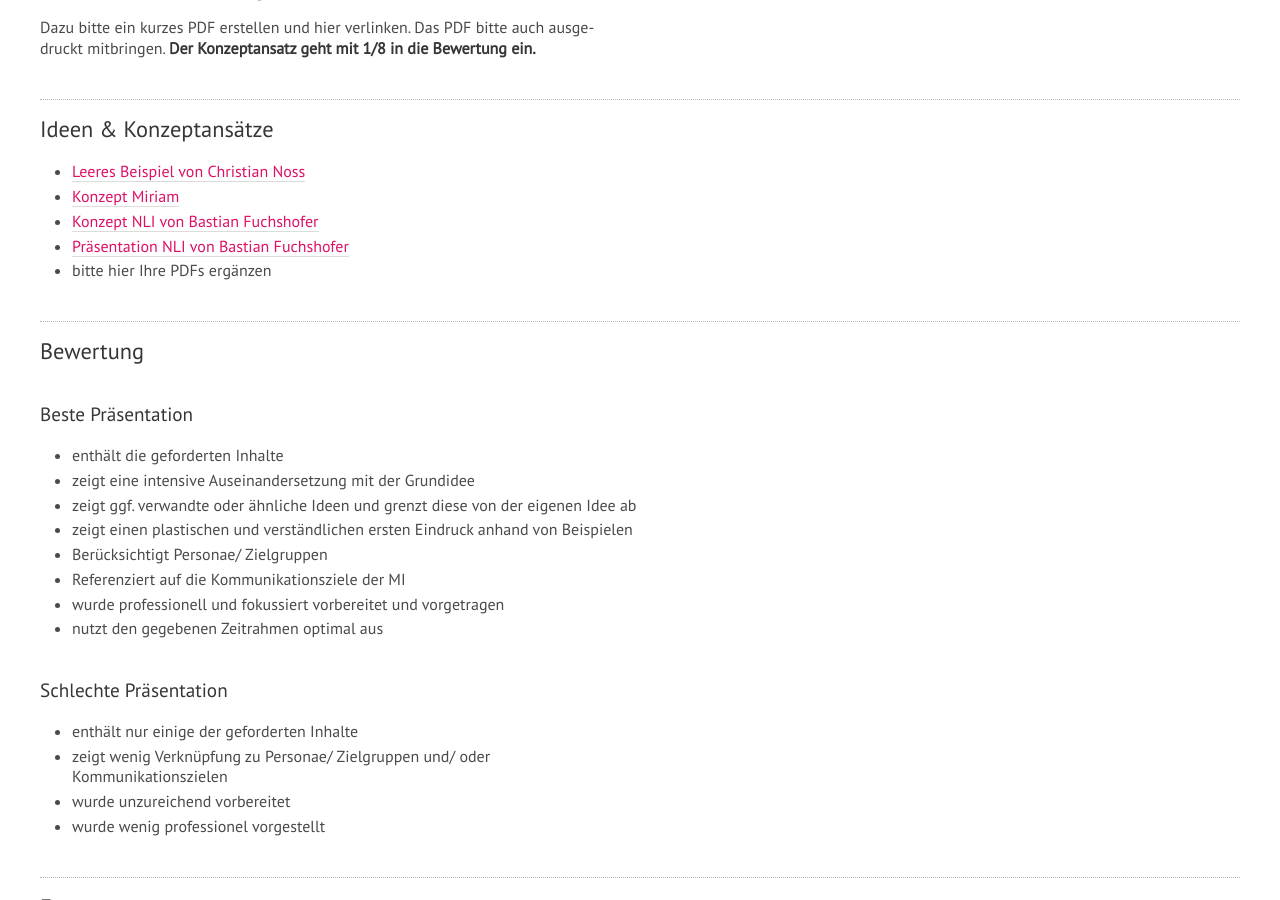
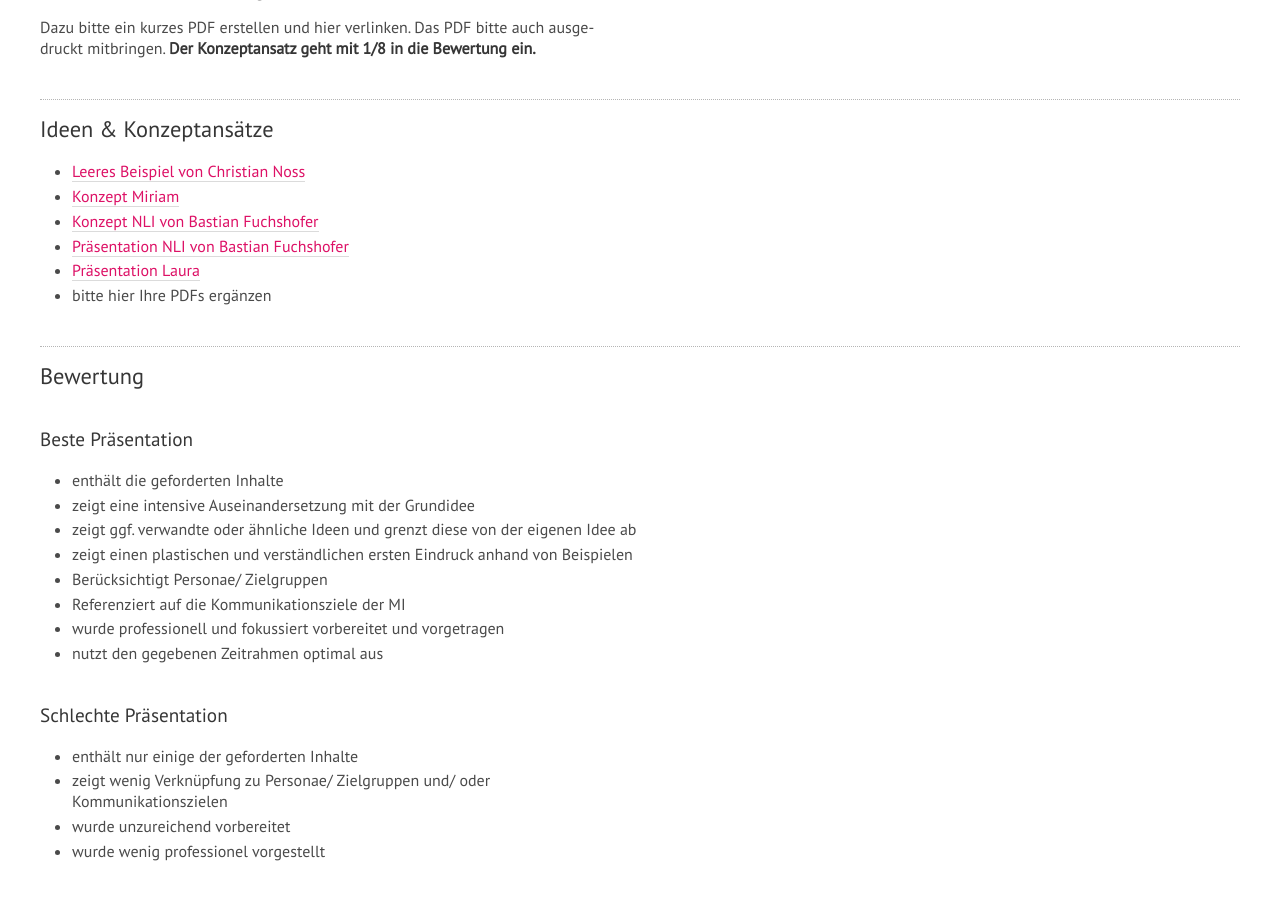
Before and after one commit to th-koeln/mi-wpf-digitale-kommunikation, a Jekyll site: the page built from _lehrveranstaltungen/fr-praesentation-ideen.md, in a window 1280 px wide and 900 px high, scrolled down 711 px. Built offline with Jekyll 4.4.1, drawn with Linux system fonts in a browser that asks for light colours; nearby versions of some CDN libraries.

Commit message:
Update fr-praesentation-ideen.md

```diff
--- a/_lehrveranstaltungen/fr-praesentation-ideen.md
+++ b/_lehrveranstaltungen/fr-praesentation-ideen.md
@@ -28,6 +28,7 @@ Dazu bitte ein kurzes PDF erstellen und hier verlinken. Das PDF bitte auch ausge
 - [Konzept Miriam](../../download/Konzeptidee Ausarbeitung Miriam.pdf)
 - [Konzept NLI von Bastian Fuchshofer](../../download/Konzept NLI_Bastian_Fuchshofer.pdf)
 - [Präsentation NLI von Bastian Fuchshofer](../../download/Präsentation_NLI_Bastian_Fuchshofer.pdf)
+- [Präsentation Laura](../../download/Praesentation_ZSW_Laura Moellers.pdf)
 - bitte hier Ihre PDFs ergänzen
 
 ## Bewertung
```
